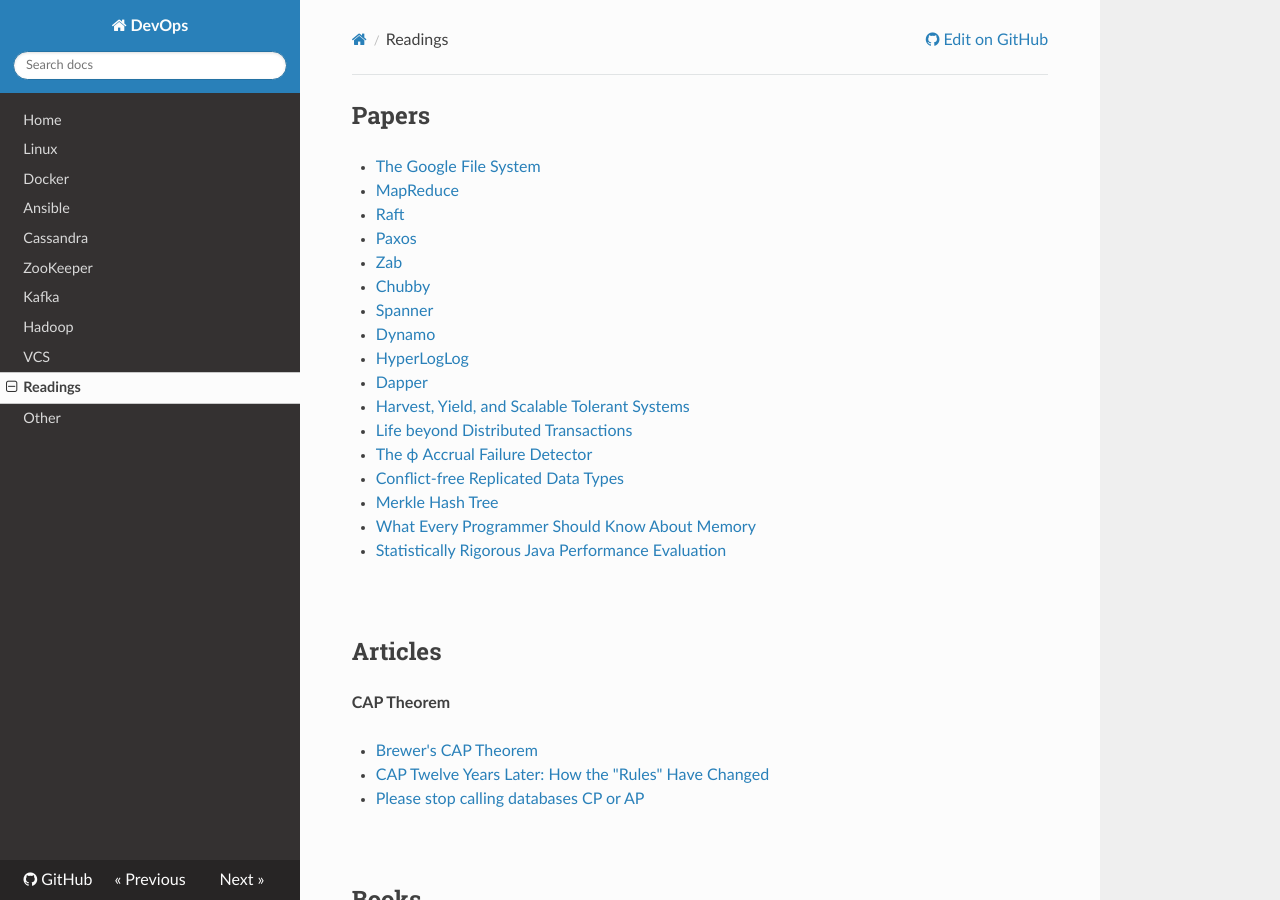
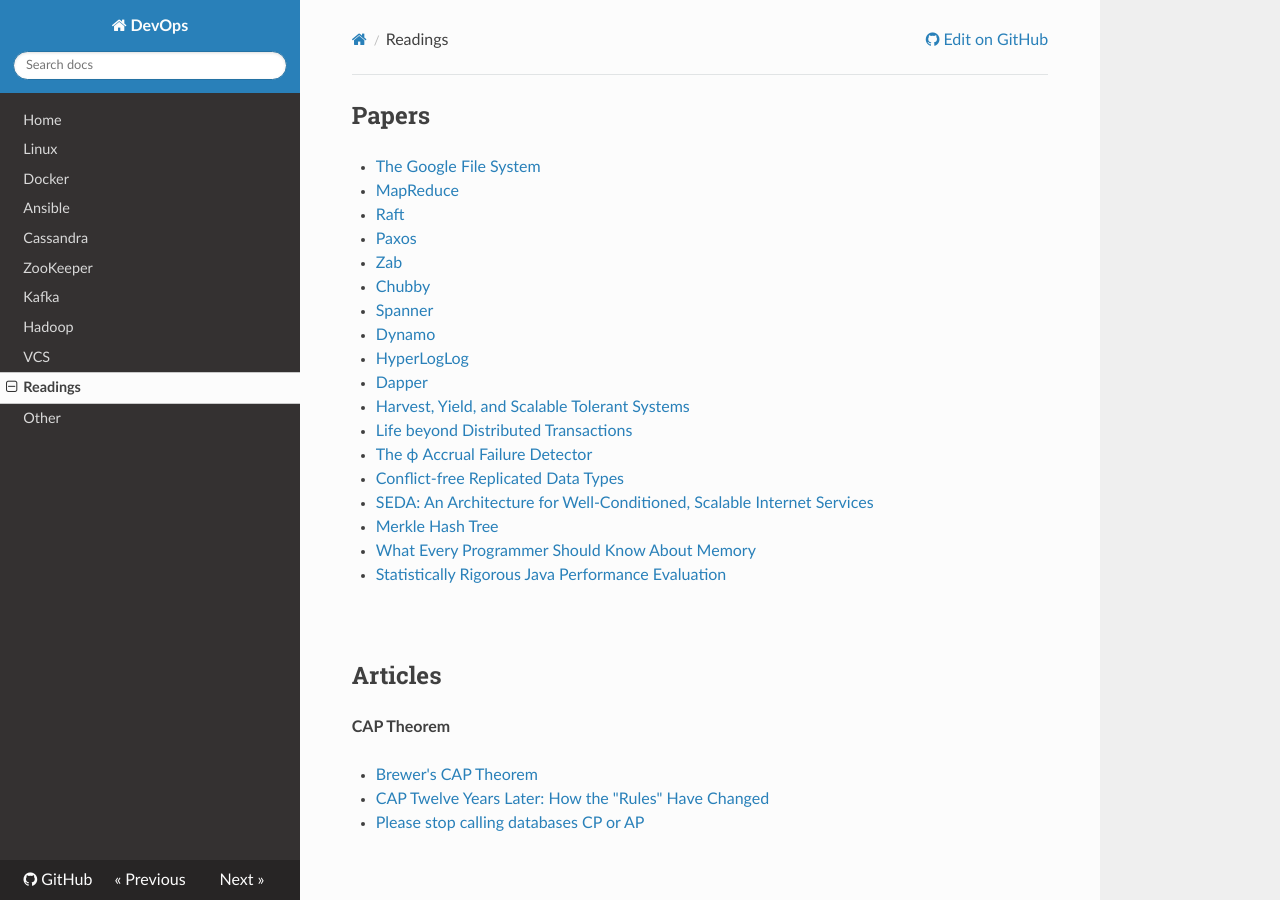
Before and after one commit to niqdev/devops, an MkDocs documentation site: the page built from docs/readings.md, in a window 1280 px wide and 900 px high. Built offline with MkDocs 1.6.1, drawn with Linux system fonts in a browser that asks for light colours; nearby versions of some CDN libraries; old or Windows-style settings are respelled for this version of MkDocs.

Commit message:
doc: add paper

```diff
--- a/docs/readings.md
+++ b/docs/readings.md
@@ -27,6 +27,8 @@
 * [The ϕ Accrual Failure Detector](http://fubica.lsd.ufcg.edu.br/hp/cursos/cfsc/papers/hayashibara04theaccrual.pdf)
 
 * [Conflict-free Replicated Data Types](https://hal.inria.fr/inria-00609399v1/document)
+
+* [SEDA: An Architecture for Well-Conditioned, Scalable Internet Services](http://nms.lcs.mit.edu/~kandula/projects/killbots/killbots_files/seda-sosp01.pdf)
 
 * [Merkle Hash Tree](http://ceur-ws.org/Vol-1366/paper13.pdf)
 
```
